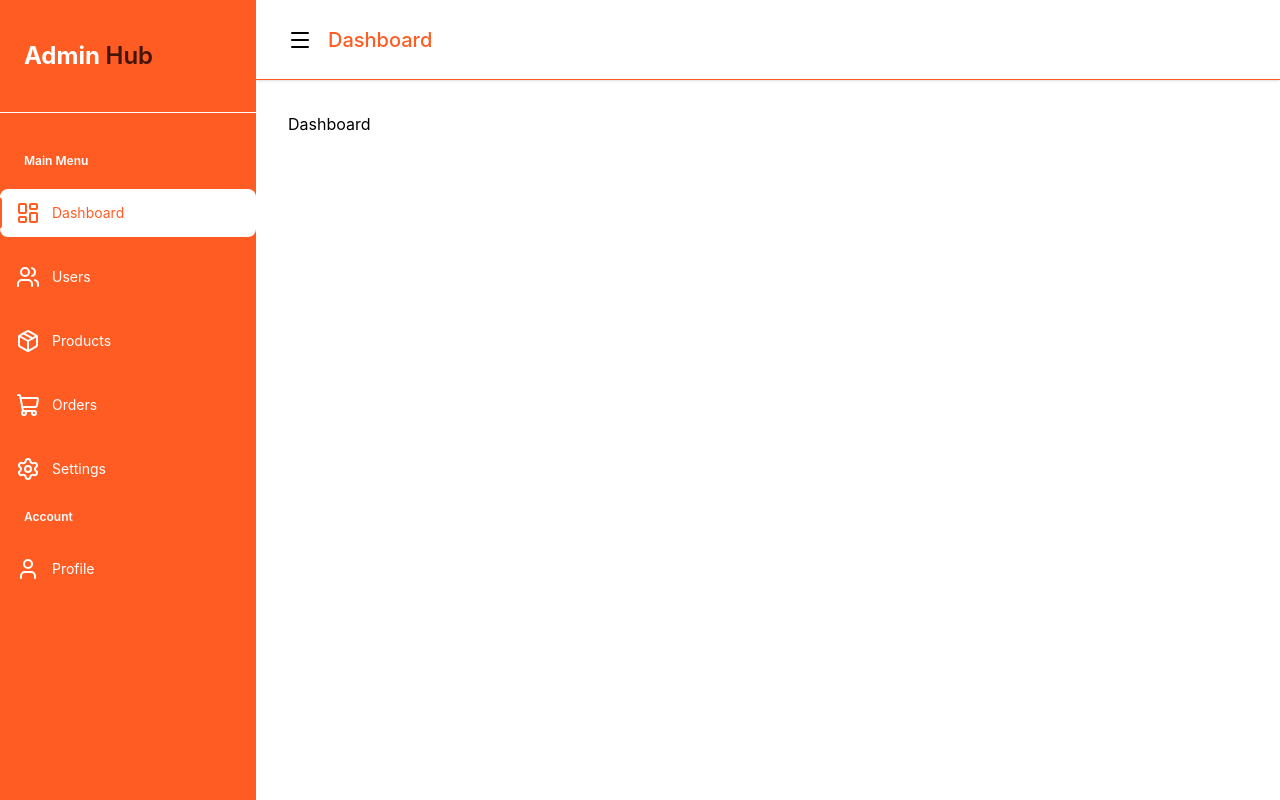
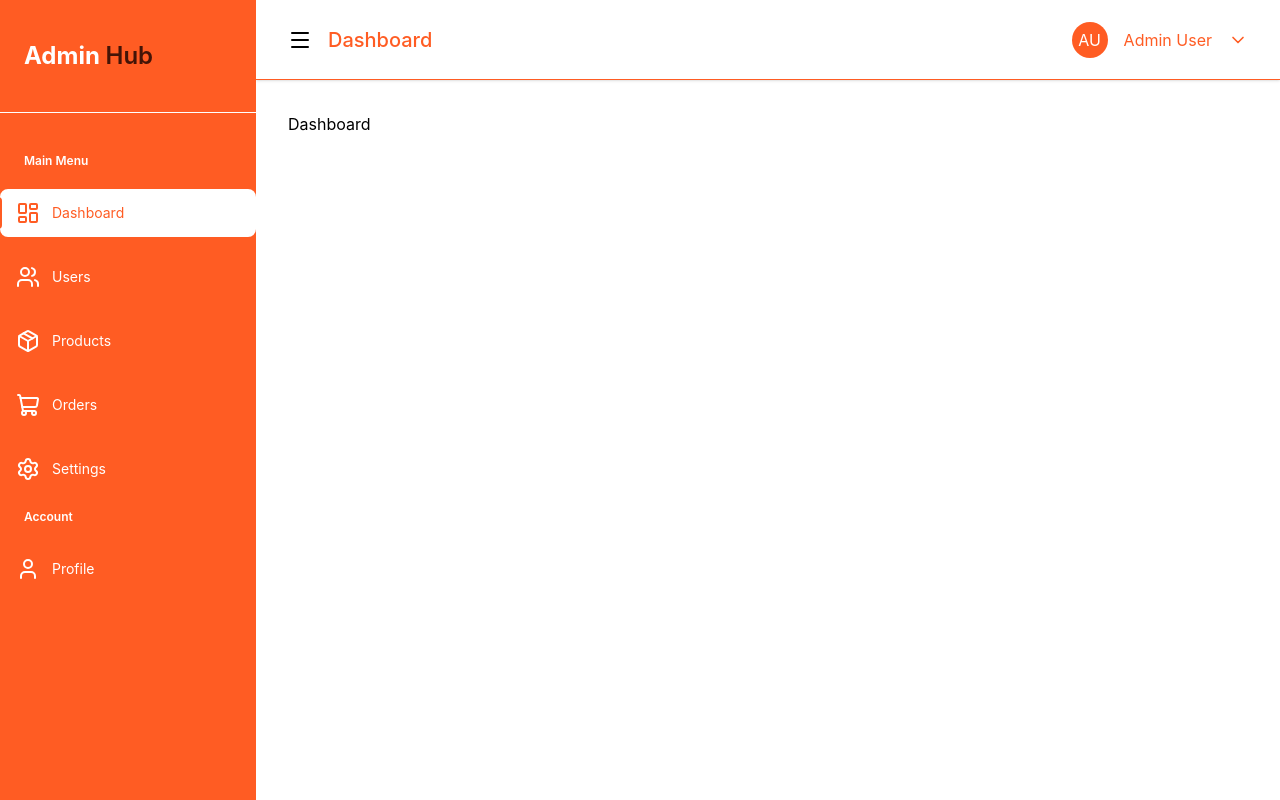
Before and after one commit to Harvindar-Singh13/Admin-User, a React (Vite) app: page /dashboard in a window 1280 px wide. Built offline with nearby package versions, Linux system fonts and the light colour scheme.

Commit message:
updat user admin

```diff
--- a/src/layout/MainLayout.jsx
+++ b/src/layout/MainLayout.jsx
@@ -6,22 +6,33 @@ import Topbar from './Topbar'
 
 
 const MainLayout = () => {
-  const[showSidebar, setSidebar] = useState(false)
+  const[showSidebar, setShowSidebar] = useState(false)
   return (
     <div
-      className="min-h-screen bg-bg"
-      // Mobile Bar
+      className="min-h-screen bg-bg">
+        {/* Mobile layout */}
+        {showSidebar && (
+          <div className="fixed inset-0 z-40 bg-black/50 md:hidden" onClick={()=>setShowSidebar(false)}>
 
-    >
+          </div>
+        )}
+
+
       {/* Sidebar */}
-      <Sidebar />
+      <Sidebar
+        showSidebar={showSidebar}
+        setShowSidebar= {setShowSidebar}
+       />
 
       {/* Right Area */}
 
 
-      <div className='ml-64 min-h-screen'>
+      <div className='md:ml-64 min-h-screen'>
         {/* Topbar */}
-        <Topbar />
+        <Topbar
+        showSidebar={showSidebar}
+        setShowSidebar= {setShowSidebar}
+        />
 
         <main className="p-8">
           <Outlet />
--- a/src/layout/Sidebar.jsx
+++ b/src/layout/Sidebar.jsx
@@ -2,9 +2,11 @@ import React from 'react'
 import { NavLink } from 'react-router-dom'
 import { navigation } from '../config/navigation'
 
-const SideBar = () => {
+const SideBar = ({showSidebar, setShowSidebar}) => {
   return (
-    <div className='fixed left-0 top-0 z-50 min-h-screen w-64 bg-[#FF5C23] text-white transform transition-transform duration-300 ease-in-out'>
+    <div className={`fixed left-0 top-0 z-50 min-h-screen w-64 bg-[#FF5C23] text-white transform transition-transform duration-300 ease-in-out ${
+      showSidebar ? "translate-x-0" : "-translate-x-full"
+      } md:translate-x-0`}>
 
       {/* logo */}
       <div className='border-b border-text-secondary/10 text-white px-6 py-10'>
@@ -25,6 +27,7 @@ const SideBar = () => {
                 <NavLink
                 key={item.path}
                 to={item.path}
+                onClick={()=>setShowSidebar(false)}
                 className={({isActive}) =>`
                 relative flex items-center gap-3 rounded-lg px-4 py-3 text-sm ${isActive
                 ? "bg-white text-[#FF5C23]"
--- a/src/layout/Topbar.jsx
+++ b/src/layout/Topbar.jsx
@@ -1,11 +1,12 @@
-import React from 'react'
+import React, { useState } from 'react'
 import { useLocation, useNavigate } from 'react-router-dom'
 import { pageTitles } from '../config/navigation';
-import {Menu} from 'lucide-react'
+import {ChevronDown, ChevronUp, Menu} from 'lucide-react'
 
-const Topbar = () => {
+const Topbar = ({showSidebar, setShowSidebar}) => {
   const navigate = useNavigate();
   const location = useLocation();
+  const [isOpen, setIsOpen]= useState(false);
 
   const pageTitle = pageTitles[location.pathname] || "Dashboard"
   return (
@@ -13,7 +14,7 @@ const Topbar = () => {
 
       {/* Page title */}
       <div className='flex items-center gap-4'>
-        <Menu />
+        <Menu onClick={()=>setShowSidebar(!showSidebar)} />
         <h1 className='text-xl font-medium text-[#FF5C23]'>
           {pageTitle}
 
@@ -21,7 +22,32 @@ const Topbar = () => {
       </div>
 
       {/* profile */}
-      <div></div>
+      <div className='relative'>
+        <button onClick={() =>setIsOpen(!isOpen)} className='flex items-center justify-center gap-4 cursor-pointer transition'>
+          {/* letter */}
+          <div className='w-9 h-9 bg-[#FF5C23] text-white rounded-full flex items-center justify-center'>
+            AU
+          </div>
+          {/* text */}
+          <span className='text-[#FF5C23]'>Admin User</span>
+          {/* icon */}
+          <span className='text-[#FF5C23]'>
+            {isOpen ? <ChevronUp size={20}/> : <ChevronDown size={20}/>}
+          </span>
+        </button>
+
+        {/* dropdown */}
+        {isOpen && (
+          <div className='absolute right-0 top-20 w-100 overflow-hidden roundede-xl border border-white bg-[#FF5C23] shadow-xl'>
+            {/* Admin flex box  */}
+            <div className='flex items-center px-3 py-4 gap-2 border-b border-[#FF5C23]'>
+
+            </div>
+
+
+          </div>
+        )}
+      </div>
 
 
     </div>
```
